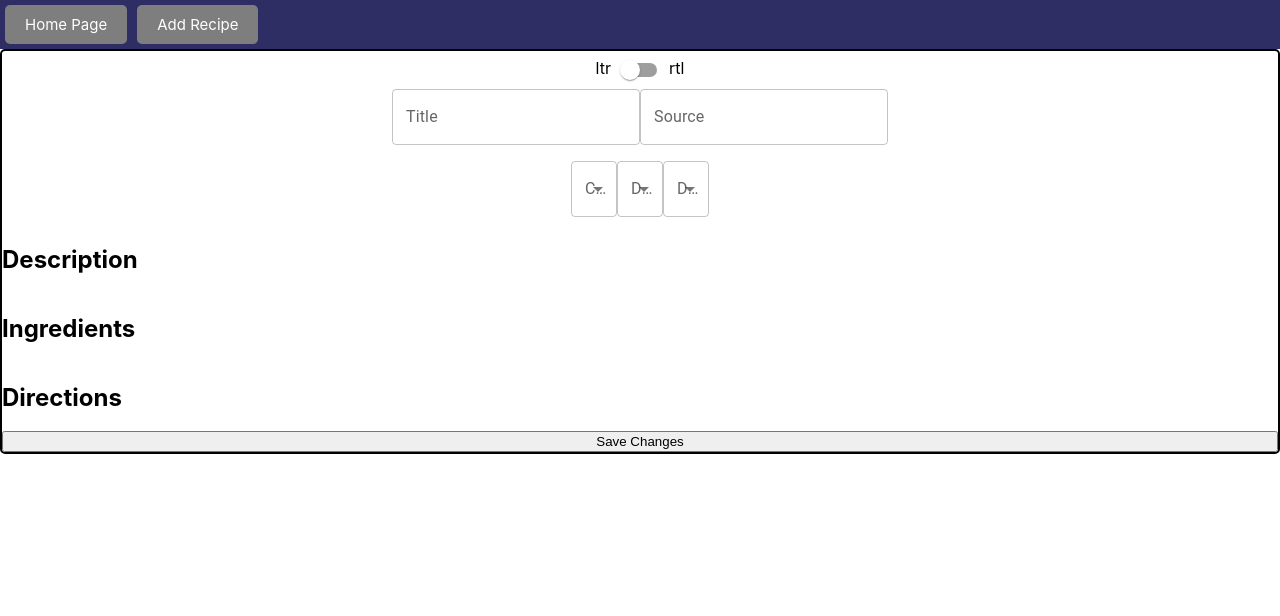
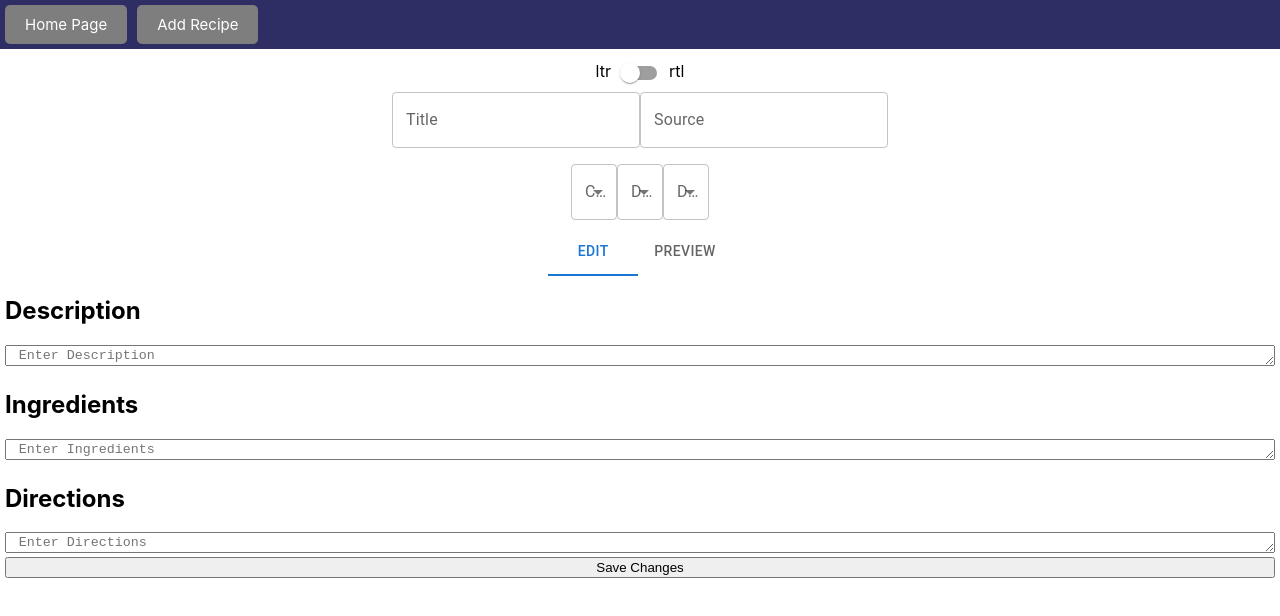
Before and after one commit to YotamGit/Recidex, a React (Create React App) app: page /recipes/new in a window 1280 px wide. Shown: the top 616 px of the page. Built offline with nearby package versions, Linux system fonts and the light colour scheme.

Commit message:
almost finish redesign of recipe editor

```diff
--- a/src/components/RecipeEditor.js
+++ b/src/components/RecipeEditor.js
@@ -1,18 +1,19 @@
 import { useState, useEffect } from "react";
-import Popup from "reactjs-popup";
 import "../styles/RecipeEditor.css";
 import { marked } from "marked";
-import RecipeEditorSection from "./RecipeEditorSection";
+import RecipeEditorPreviewSection from "./RecipeEditorPreviewSection";
 import { useNavigate } from "react-router-dom";
 import Button from "@mui/material/Button";
-import Switch from "@mui/material/Switch";
-import TextField from "@mui/material/TextField";
-import InputLabel from "@mui/material/InputLabel";
-import MenuItem from "@mui/material/MenuItem";
-import FormControl from "@mui/material/FormControl";
-import Select from "@mui/material/Select";
-import Tabs from "@mui/material/Tabs";
-import Tab from "@mui/material/Tab";
+import {
+  Tabs,
+  Tab,
+  Select,
+  FormControl,
+  MenuItem,
+  InputLabel,
+  TextField,
+  Switch,
+} from "@mui/material/";
 
 marked.setOptions({
   gfm: true,
@@ -71,6 +72,7 @@ const RecipeEditor = ({ onEditRecipe, recipe }) => {
       navigate(-1);
     }
   };
+
   return (
     <div className="recipe-editor">
       <div className="recipe-editor-metadata-section">
@@ -149,6 +151,38 @@ const RecipeEditor = ({ onEditRecipe, recipe }) => {
           </FormControl>
         </div>
       </div>
+      <Tabs
+        centered
+        className="recipe-editor-tabs"
+        value={activeTab}
+        onChange={handleTabs}
+      >
+        <Tab label="Edit"></Tab>
+        <Tab label="Preview"></Tab>
+      </Tabs>
+      <TabPanel value={activeTab} index={0}>
+        <div style={{ direction: rtl ? "rtl" : "ltr" }}>
+          <RecipeEditorPreviewSection
+            sectionTitle="Description"
+            setData={setDescription}
+            data={description}
+            rtl={rtl}
+          />
+          <RecipeEditorPreviewSection
+            sectionTitle="Ingredients"
+            setData={setIngredients}
+            data={ingredients}
+            rtl={rtl}
+          />
+          <RecipeEditorPreviewSection
+            sectionTitle="Directions"
+            setData={setDirections}
+            data={directions}
+            rtl={rtl}
+          />
+        </div>
+      </TabPanel>
+      <TabPanel value={activeTab} index={1}>
         <div style={{ direction: rtl ? "rtl" : "ltr" }}>
           <h2>Description</h2>
           <div
@@ -163,33 +197,18 @@ const RecipeEditor = ({ onEditRecipe, recipe }) => {
           <h2>Directions</h2>
           <div
             className="recipe-editor-text-box"
-          id={"recipe-editor-direction"}
+            id={"recipe-editor-directions"}
           ></div>
-        {/* <RecipeEditorSection
-          sectionTitle={"Description"}
-          setData={setDescription}
-          data={description}
-          setRtl={setRtl}
-          rtl={rtl}
-        />
-        <RecipeEditorSection
-          sectionTitle={"Ingredients"}
-          setData={setIngredients}
-          data={ingredients}
-          setRtl={setRtl}
-          rtl={rtl}
-        />
-        <RecipeEditorSection
-          sectionTitle={"Directions"}
-          setData={setDirections}
-          data={directions}
-          setRtl={setRtl}
-          rtl={rtl}
-        /> */}
         </div>
+      </TabPanel>
       <button onClick={onSaveRecipeChanges}>Save Changes</button>
     </div>
   );
 };
 
 export default RecipeEditor;
+
+function TabPanel(props) {
+  const { children, value, index } = props;
+  return <>{value === index && children}</>;
+}
--- /dev/null
+++ b/src/components/RecipeEditorPreviewSection.js
@@ -0,0 +1,17 @@
+import TextareaAutosize from "@mui/material/TextareaAutosize";
+const RecipeEditorPreviewSection = ({ sectionTitle, setData, data, rtl }) => {
+  return (
+    <div className="recipe-editor-section">
+      <h2>{sectionTitle}</h2>
+      <TextareaAutosize
+        className="recipe-editor-text-box"
+        placeholder={"Enter " + sectionTitle}
+        onChange={(e) => setData(e.target.value)}
+        style={{ direction: rtl ? "rtl" : "ltr" }}
+        value={data}
+      />
+    </div>
+  );
+};
+
+export default RecipeEditorPreviewSection;
--- a/src/components/RecipeEditorSection.js
+++ /dev/null
@@ -1,50 +0,0 @@
-import MarkdownEditor from "./MarkdownEditor";
-import { useEffect } from "react";
-import Popup from "reactjs-popup";
-import { marked } from "marked";
-
-marked.setOptions({
-  gfm: true,
-  breaks: true,
-  smartLists: true,
-});
-
-const RecipeEditorSection = ({ sectionTitle, setData, data, setRtl, rtl }) => {
-  useEffect(() => {
-    document.getElementById(
-      "recipe-editor-" + sectionTitle.toLowerCase()
-    ).innerHTML = marked.parse(data);
-  }, [data, sectionTitle]);
-
-  return (
-    <div className="recipe-editor-section">
-      <h2>{sectionTitle}</h2>
-      <div
-        className="recipe-editor-text-box"
-        id={"recipe-editor-" + sectionTitle.toLowerCase()}
-      ></div>
-      <Popup
-        className="recipe-editor-markdown-editor-popup"
-        contentStyle={{ height: "100%", width: "100%" }}
-        trigger={<button>Edit</button>}
-        modal
-        nested
-      >
-        {(close) => (
-          <>
-            <MarkdownEditor
-              contextText={sectionTitle}
-              setData={setData}
-              setRtl={setRtl}
-              close={close}
-              defaultText={data}
-              defaultRtl={rtl}
-            />
-          </>
-        )}
-      </Popup>
-    </div>
-  );
-};
-
-export default RecipeEditorSection;
--- a/src/styles/RecipeEditor.css
+++ b/src/styles/RecipeEditor.css
@@ -1,9 +1,21 @@
 .recipe-editor {
-  border-radius: 5px;
-  border: 2px solid black;
   display: flex;
   flex-direction: column;
   background-color: white;
+  padding: 5px;
+}
+.recipe-editor-text-input-container {
+  display: flex;
+}
+
+.recipe-editor-metadata-section {
+  display: flex;
+  flex-direction: column;
+  align-items: center;
+}
+
+.recipe-editor-tabs {
+  align-items: center;
   flex-grow: 1;
 }
 
@@ -15,16 +27,6 @@
   padding-right: 1%;
 }
 
-.recipe-editor-metadata-section {
-  display: flex;
-  flex-direction: column;
-  align-items: center;
-}
-
-.recipe-editor-text-input-container {
-  display: flex;
-}
-
 .recipe-editor-selectors-input-container {
   display: flex;
 }
--- a/src/styles/RecipeEditorPage.css
+++ b/src/styles/RecipeEditorPage.css
@@ -1,5 +1,5 @@
 .recipe-editor-page {
-  display: flex;
+  /* display: flex;
   flex-direction: column;
-  align-items: stretch;
+  align-items: stretch; */
 }
```
Lines whose indentation alone changed are shown as unchanged.
